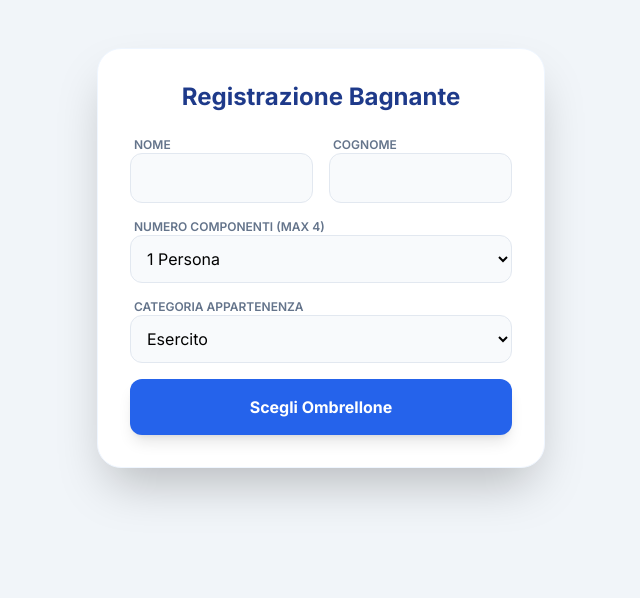
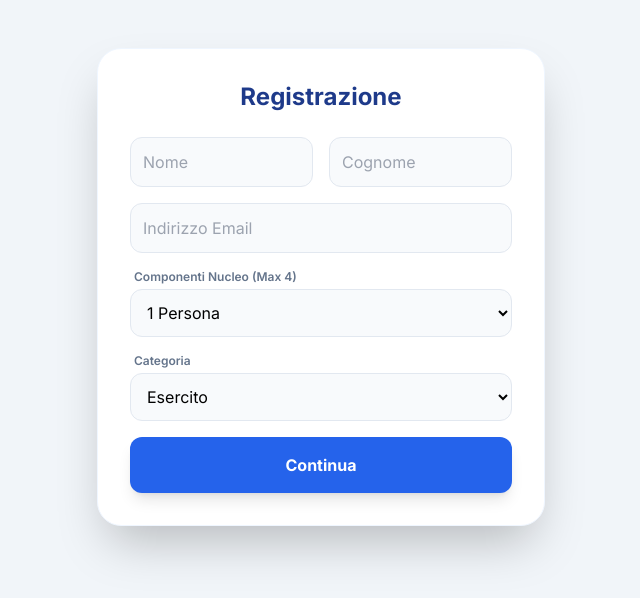
Before and after one commit to feedend/lido-booking, a Next.js app: page / in a window 1280 px wide. Shown: the top 598 px of the page, without its empty margins (319-959 px from the left). Built offline with nearby package versions, Linux system fonts and the light colour scheme.

Commit message:
Update BookingForm.tsx

```diff
--- a/src/components/booking/BookingForm.tsx
+++ b/src/components/booking/BookingForm.tsx
@@ -4,6 +4,7 @@ import React, { useState } from 'react';
 type UserData = {
   nome: string;
   cognome: string;
+  email: string; // Nuovo campo
   numUtenti: number;
   categoria: string;
 };
@@ -12,45 +13,48 @@ export default function BookingForm({ onComplete }: { onComplete: (data: UserDat
   const [formData, setFormData] = useState<UserData>({
     nome: '',
     cognome: '',
+    email: '',
     numUtenti: 1,
     categoria: 'Esercito'
   });
 
   const handleSubmit = (e: React.FormEvent) => {
     e.preventDefault();
-    if (formData.nome && formData.cognome) {
     onComplete(formData);
-    }
   };
 
   return (
     <div className="max-w-md mx-auto bg-white p-8 rounded-3xl shadow-2xl border border-blue-50">
-      <h2 className="text-2xl font-bold text-blue-900 mb-6 text-center">Registrazione Bagnante</h2>
+      <h2 className="text-2xl font-bold text-blue-900 mb-6 text-center">Registrazione</h2>
 
       <form onSubmit={handleSubmit} className="space-y-4">
         <div className="grid grid-cols-2 gap-4">
-          <div>
-            <label className="block text-xs font-semibold text-slate-500 uppercase ml-1">Nome</label>
           <input
             required
-              className="w-full p-3 rounded-xl bg-slate-50 border border-slate-200 focus:ring-2 focus:ring-blue-500 outline-none transition-all"
+            placeholder="Nome"
+            className="p-3 rounded-xl bg-slate-50 border border-slate-200 outline-none focus:ring-2 focus:ring-blue-500"
             type="text"
             onChange={(e) => setFormData({...formData, nome: e.target.value})}
           />
-          </div>
-          <div>
-            <label className="block text-xs font-semibold text-slate-500 uppercase ml-1">Cognome</label>
           <input
             required
-              className="w-full p-3 rounded-xl bg-slate-50 border border-slate-200 focus:ring-2 focus:ring-blue-500 outline-none transition-all"
+            placeholder="Cognome"
+            className="p-3 rounded-xl bg-slate-50 border border-slate-200 outline-none focus:ring-2 focus:ring-blue-500"
             type="text"
             onChange={(e) => setFormData({...formData, cognome: e.target.value})}
           />
         </div>
-        </div>
+
+        <input
+          required
+          placeholder="Indirizzo Email"
+          className="w-full p-3 rounded-xl bg-slate-50 border border-slate-200 outline-none focus:ring-2 focus:ring-blue-500"
+          type="email"
+          onChange={(e) => setFormData({...formData, email: e.target.value})}
+        />
 
         <div>
-          <label className="block text-xs font-semibold text-slate-500 uppercase ml-1">Numero Componenti (Max 4)</label>
+          <label className="block text-xs font-semibold text-slate-500 mb-1 ml-1">Componenti Nucleo (Max 4)</label>
           <select
             className="w-full p-3 rounded-xl bg-slate-50 border border-slate-200 outline-none"
             value={formData.numUtenti}
@@ -61,7 +65,7 @@ export default function BookingForm({ onComplete }: { onComplete: (data: UserDat
         </div>
 
         <div>
-          <label className="block text-xs font-semibold text-slate-500 uppercase ml-1">Categoria Appartenenza</label>
+          <label className="block text-xs font-semibold text-slate-500 mb-1 ml-1">Categoria</label>
           <select
             className="w-full p-3 rounded-xl bg-slate-50 border border-slate-200 outline-none"
             value={formData.categoria}
@@ -74,11 +78,8 @@ export default function BookingForm({ onComplete }: { onComplete: (data: UserDat
           </select>
         </div>
 
-        <button
-          type="submit"
-          className="w-full bg-blue-600 hover:bg-blue-700 text-white font-bold py-4 rounded-xl shadow-lg transition-all active:scale-95 mt-4"
-        >
-          Scegli Ombrellone
+        <button type="submit" className="w-full bg-blue-600 text-white font-bold py-4 rounded-xl shadow-lg mt-2">
+          Continua
         </button>
       </form>
     </div>
```
Lines whose indentation alone changed are shown as unchanged.
